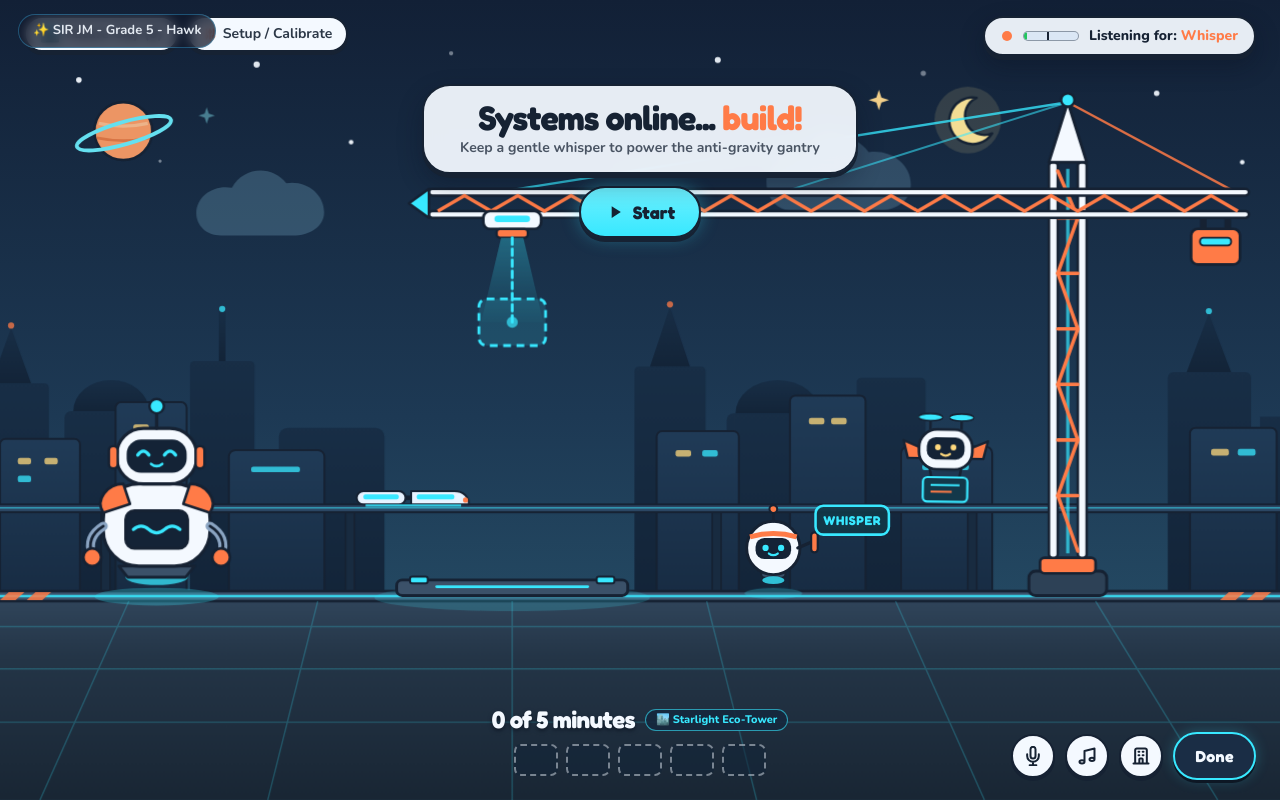
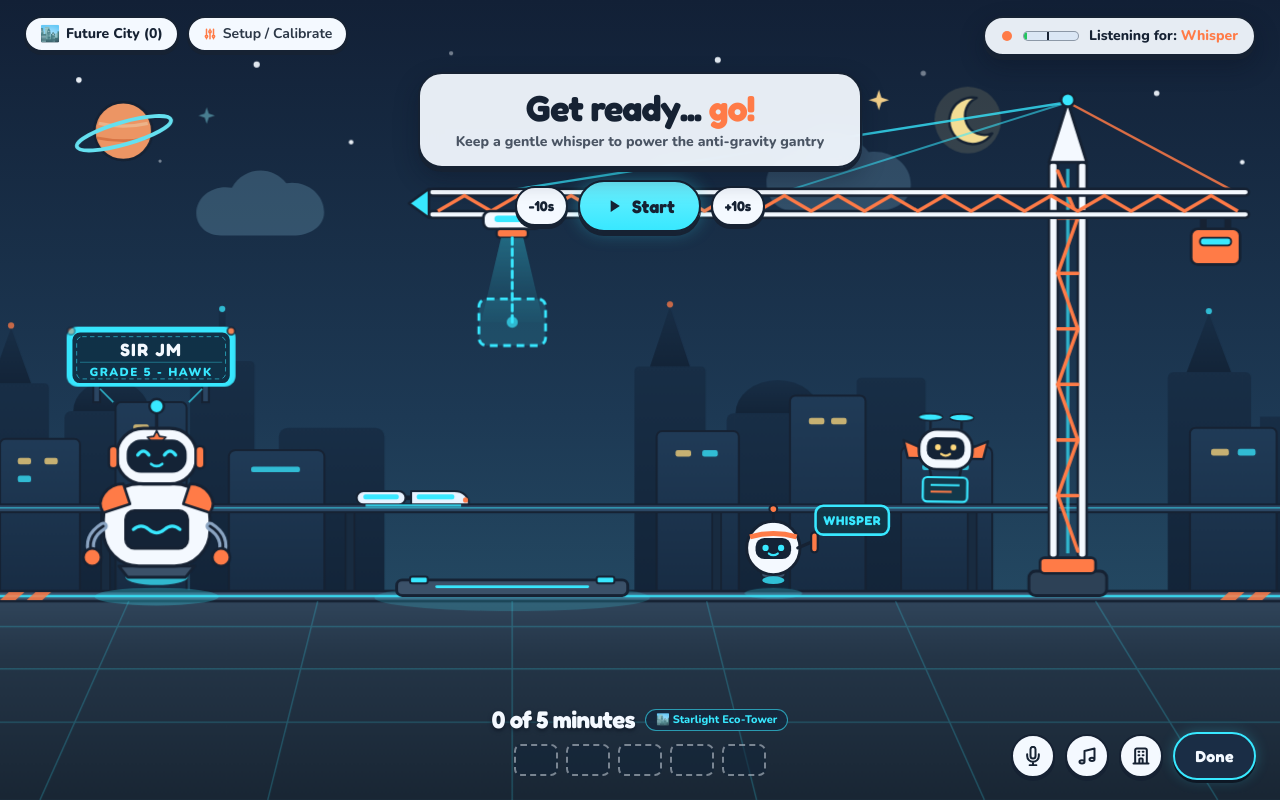
Before and after one commit to jmberja011/Robo-Quiet-Builder, a plain HTML site: page index.html in a window 1280 px wide. Drawn offline with nearby package versions, Linux system fonts and the light colour scheme.

Commit message:
Update index.html

```diff
--- a/index.html
+++ b/index.html
@@ -163,6 +163,25 @@
     .star-twinkle-2 { transform-box: fill-box; transform-origin: center; animation: starTwinkle 4.6s ease-in-out infinite 1.2s; }
     .star-twinkle-3 { transform-box: fill-box; transform-origin: center; animation: starTwinkle 2.8s ease-in-out infinite 0.6s; }
 
+    /* Holographic Skyline Billboard Scanline & Beacon Pulse */
+    @keyframes holoBillboardPulse {
+      0%, 100% { opacity: 0.92; }
+      50% { opacity: 1; }
+    }
+    @keyframes beaconBlink {
+      0%, 100% { opacity: 0.35; }
+      50% { opacity: 1; }
+    }
+    .holo-billboard-glow {
+      animation: holoBillboardPulse 3s ease-in-out infinite;
+    }
+    .beacon-blink-a {
+      animation: beaconBlink 1.6s ease-in-out infinite;
+    }
+    .beacon-blink-b {
+      animation: beaconBlink 1.6s ease-in-out infinite 0.8s;
+    }
+
     /* Drifting Twilight Clouds */
     @keyframes cloudDriftA {
       0%, 100% { transform: translateX(0px); }
@@ -492,6 +511,86 @@
           <circle cx="224" cy="278" r="2.8" fill="#38e8ff" />
           <circle cx="627" cy="274" r="2.8" fill="#ff7b47" />
           <circle cx="1112" cy="280" r="2.8" fill="#38e8ff" />
+        </g>
+
+        <!-- =================================================================
+             INTEGRATED HOLOGRAPHIC SKYLINE BILLBOARD ("SIR JM - GRADE 5 - HAWK")
+             ================================================================= -->
+        <g id="skyline-holo-billboard" transform="translate(160, 362)">
+          <!-- Twin Steel Support Trusses Anchored to Left Megatower Roof -->
+          <rect x="-52" y="-16" width="6" height="16" fill="#2b4663" stroke="#162233" stroke-width="1.8" />
+          <rect x="46" y="-16" width="6" height="16" fill="#2b4663" stroke="#162233" stroke-width="1.8" />
+          <line x1="-46" y1="-12" x2="-34" y2="0" stroke="#38e8ff" stroke-width="1.5" opacity="0.7" />
+          <line x1="46" y1="-12" x2="34" y2="0" stroke="#38e8ff" stroke-width="1.5" opacity="0.7" />
+
+          <!-- Outer Holographic Aura -->
+          <rect
+            x="-76"
+            y="-68"
+            width="152"
+            height="54"
+            rx="10"
+            fill="#38e8ff"
+            opacity="0.16"
+            class="holo-billboard-glow"
+          />
+
+          <!-- Main Billboard Frame -->
+          <rect
+            x="-72"
+            y="-64"
+            width="144"
+            height="48"
+            rx="8"
+            fill="#0e2238"
+            fill-opacity="0.92"
+            stroke="#38e8ff"
+            stroke-width="2.4"
+          />
+          <!-- Inner Accent Border & Subtle Scanline -->
+          <rect
+            x="-67"
+            y="-59"
+            width="134"
+            height="38"
+            rx="5"
+            fill="none"
+            stroke="#38e8ff"
+            stroke-width="0.9"
+            stroke-dasharray="4 3"
+            opacity="0.55"
+          />
+          <line x1="-64" y1="-36" x2="64" y2="-36" stroke="#38e8ff" stroke-width="1" opacity="0.35" />
+
+          <!-- Corner Blinking Beacon Lights -->
+          <circle cx="-72" cy="-64" r="3.4" fill="#ff7b47" stroke="#162233" stroke-width="1.4" class="beacon-blink-a" />
+          <circle cx="72" cy="-64" r="3.4" fill="#ff7b47" stroke="#162233" stroke-width="1.4" class="beacon-blink-b" />
+
+          <!-- Futuristic Billboard Typography -->
+          <text
+            x="0"
+            y="-42"
+            text-anchor="middle"
+            font-family="Fredoka, Nunito, sans-serif"
+            font-weight="700"
+            font-size="16"
+            letter-spacing="1.4"
+            fill="#f4f9ff"
+          >
+            SIR JM
+          </text>
+          <text
+            x="0"
+            y="-24"
+            text-anchor="middle"
+            font-family="Nunito, sans-serif"
+            font-weight="900"
+            font-size="10.5"
+            letter-spacing="1.3"
+            fill="#38e8ff"
+          >
+            GRADE 5 - HAWK
+          </text>
         </g>
 
         <!-- =================================================================
@@ -842,6 +941,14 @@
             stroke="#162233"
             stroke-width="2.8"
           />
+          <!-- Glowing Foreman Star Emblem on Helmet Forehead -->
+          <polygon
+            points="0,-140 2.6,-134.8 8.4,-134 4.2,-129.9 5.2,-124.2 0,-126.9 -5.2,-124.2 -4.2,-129.9 -8.4,-134 -2.6,-134.8"
+            fill="#ff7b47"
+            stroke="#162233"
+            stroke-width="1.4"
+            stroke-linejoin="round"
+          />
           <!-- Ear Audio Pods -->
           <rect x="-43" y="-126" width="8" height="20" rx="4" fill="#ff7b47" stroke="#162233" stroke-width="2.2" />
           <rect x="35" y="-126" width="8" height="20" rx="4" fill="#ff7b47" stroke="#162233" stroke-width="2.2" />
@@ -1052,28 +1159,38 @@
   <!-- =======================================================================
        3. TOP-CENTER SPEECH BANNER PILL & CENTERED ACTION CONTROLS
        ======================================================================= -->
-  <main class="relative z-10 flex-1 flex flex-col items-center justify-start pt-3 sm:pt-5 md:pt-7 px-4 pointer-events-none">
-    <!-- Frosted Speech Pill -->
+  <main class="relative z-20 flex-1 flex flex-col items-center justify-start pt-2 sm:pt-4 px-4 pointer-events-none">
+    <!-- Frosted Speech Banner Pill -->
     <div
-      id="banner-card"
-      class="pointer-events-auto robo-pill rounded-[28px] px-6 sm:px-9 py-3 sm:py-3.5 text-center max-w-[94vw] transition-all duration-300"
+      id="speech-banner-pill"
+      class="robo-pill pointer-events-auto px-6 sm:px-9 py-3 sm:py-3.5 rounded-3xl text-center max-w-[92vw] sm:max-w-xl transition-all duration-200"
     >
       <h1
         id="banner-headline"
-        class="font-display text-2xl sm:text-3xl md:text-[34px] font-bold tracking-tight text-ink leading-tight"
+        class="font-display text-2xl sm:text-3xl md:text-4xl font-bold text-ink tracking-tight leading-tight"
       >
-        Systems online... <span class="text-coralEnergy">build!</span>
+        Get ready... <span class="text-coralEnergy">go!</span>
       </h1>
       <p
         id="banner-subtext"
-        class="text-xs sm:text-sm font-bold text-ink/75 mt-0.5"
+        class="text-xs sm:text-sm font-extrabold text-ink/75 mt-1"
       >
-        Press Start and keep a gentle whisper to power the anti-gravity gantry
+        Keep a gentle whisper to power the anti-gravity gantry
       </p>
     </div>
 
-    <!-- Centered Play/Pause & Reset Controls Directly Below Speech Pill -->
-    <div id="banner-controls-row" class="pointer-events-auto mt-3 flex items-center justify-center gap-2.5">
+    <!-- Centered Play/Pause, ±10s Quick Adjust & Reset Controls Directly Below Speech Pill -->
+    <div id="banner-controls-row" class="pointer-events-auto mt-3 flex flex-wrap items-center justify-center gap-2 sm:gap-2.5">
+      <button
+        id="btn-minus-10s"
+        type="button"
+        class="robo-btn px-3 py-2 rounded-full font-display font-bold text-xs sm:text-sm text-ink flex items-center gap-1 cursor-pointer"
+        title="Rewind 10 seconds"
+        aria-label="Rewind 10 seconds"
+      >
+        <span>-10s</span>
+      </button>
+
       <button
         id="btn-primary-toggle"
         type="button"
@@ -1087,6 +1204,16 @@
           <path d="M6 5h4v14H6V5zm8 0h4v14h-4V5z" />
         </svg>
         <span id="btn-primary-label">Start Building</span>
+      </button>
+
+      <button
+        id="btn-plus-10s"
+        type="button"
+        class="robo-btn px-3 py-2 rounded-full font-display font-bold text-xs sm:text-sm text-ink flex items-center gap-1 cursor-pointer"
+        title="Advance 10 seconds"
+        aria-label="Advance 10 seconds"
+      >
+        <span>+10s</span>
       </button>
 
       <button
@@ -2183,6 +2310,8 @@
         // Center Banner & Action Row
         bannerHeadline: document.getElementById('banner-headline'),
         bannerSubtext: document.getElementById('banner-subtext'),
+        btnMinus10s: document.getElementById('btn-minus-10s'),
+        btnPlus10s: document.getElementById('btn-plus-10s'),
         btnPrimaryToggle: document.getElementById('btn-primary-toggle'),
         iconPlay: document.getElementById('icon-play'),
         iconPause: document.getElementById('icon-pause'),
@@ -2455,7 +2584,7 @@
 
         // 2. Top-Center Speech Pill & Action Buttons
         if (state.status === 'idle') {
-          els.bannerHeadline.innerHTML = `Systems online... <span class="text-coralEnergy">build!</span>`;
+          els.bannerHeadline.innerHTML = `Get ready... <span class="text-coralEnergy">go!</span>`;
           els.bannerSubtext.textContent = `${voiceObj.prompt}`;
           els.bannerSubtext.classList.remove('hidden');
           els.iconPlay.classList.remove('hidden');
@@ -2466,7 +2595,7 @@
           els.btnResetSession.classList.add('hidden');
           els.recoveryBadge.classList.add('hidden');
         } else if (state.status === 'running') {
-          els.bannerHeadline.innerHTML = `Quiet building <span class="text-[#0284c7]">active...</span>`;
+          els.bannerHeadline.innerHTML = `Building <span class="text-[#0284c7]">quietly...</span>`;
           els.bannerSubtext.textContent = `${voiceObj.prompt} • Constructing ${bp.name}`;
           els.bannerSubtext.classList.remove('hidden');
           els.iconPlay.classList.add('hidden');
@@ -2492,7 +2621,7 @@
             'robo-btn px-4 py-2.5 rounded-full font-display font-bold text-sm sm:text-base text-ink flex items-center gap-1.5 cursor-pointer';
           els.recoveryBadge.classList.add('hidden');
         } else if (state.status === 'waiting_quiet') {
-          els.bannerHeadline.innerHTML = `Too loud — <span class="text-coralEnergy">robots pausing!</span>`;
+          els.bannerHeadline.innerHTML = `Too loud! <span class="text-coralEnergy">Shhh...</span>`;
           els.bannerSubtext.textContent = `Return to ${voiceObj.label} level to re-engage the tractor beam`;
           els.bannerSubtext.classList.remove('hidden');
           els.iconPlay.classList.add('hidden');
@@ -2964,6 +3093,40 @@
         showToast('Construction pad cleared');
       });
 
+      // Quick ±10s Timer Adjustment
+      function adjustTimerSeconds(deltaSeconds) {
+        if (state.status === 'completed' && deltaSeconds > 0) return;
+
+        const deltaMs = deltaSeconds * 1000;
+        let totalElapsedMs =
+          state.completedMinutes * state.minuteDurationMs + state.currentMinuteElapsedMs + deltaMs;
+        const maxTotalMs = state.goalMinutes * state.minuteDurationMs;
+        totalElapsedMs = Math.max(0, Math.min(maxTotalMs, totalElapsedMs));
+
+        const prevCompleted = state.completedMinutes;
+        state.completedMinutes = Math.floor(totalElapsedMs / state.minuteDurationMs);
+        state.currentMinuteElapsedMs = totalElapsedMs % state.minuteDurationMs;
+        state.totalFocusMs = Math.max(0, state.totalFocusMs + deltaMs);
+
+        if (state.completedMinutes >= state.goalMinutes) {
+          state.completedMinutes = state.goalMinutes;
+          state.currentMinuteElapsedMs = 0;
+          state.status = 'completed';
+          AudioEngine.playCelebrationFanfare();
+          triggerRobotsCheer();
+        } else if (state.status === 'completed') {
+          state.status = 'paused';
+        }
+
+        renderBuildingOnPad(state.completedMinutes > prevCompleted);
+        updateGantryAndTractorBeam();
+        renderSlotsRow();
+        updateRobotsAndBanner();
+      }
+
+      els.btnMinus10s.addEventListener('click', () => adjustTimerSeconds(-10));
+      els.btnPlus10s.addEventListener('click', () => adjustTimerSeconds(10));
+
       // Top-Right Sound Pill & Bottom-Right Mic Button toggle Mic Popover
       function toggleMicPopover(e) {
         e.stopPropagation();
@@ -3225,8 +3388,5 @@
       requestAnimationFrame(tickLoop);
     })();
   </script>
-  <div style="position:fixed; top:14px; left:18px; z-index:40; background:rgba(15,23,42,0.72); color:#e2e8f0; border:1px solid rgba(56,189,248,0.35); padding:6px 14px; border-radius:999px; font-family:inherit; font-size:13px; font-weight:700; backdrop-filter:blur(6px); pointer-events:none;">
-  ✨ SIR JM -  Grade 5 - Hawk
-</div>
 </body>
 </html>
```
